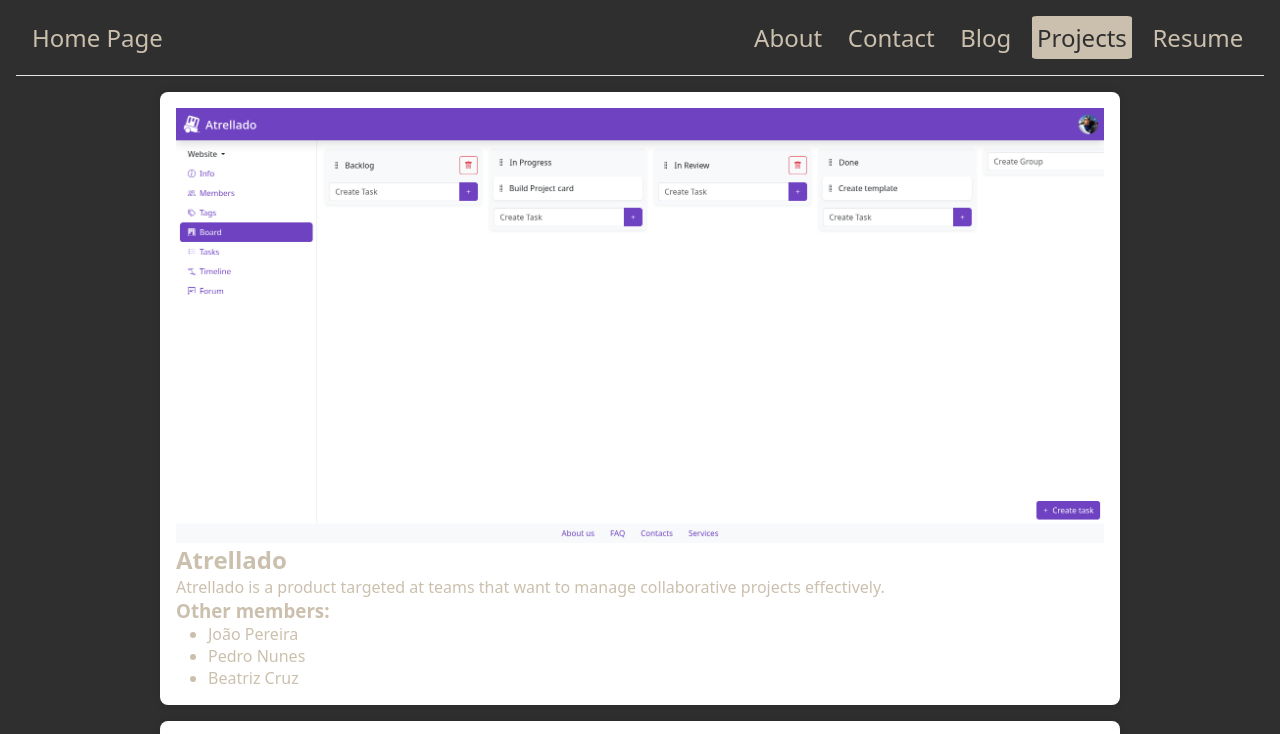
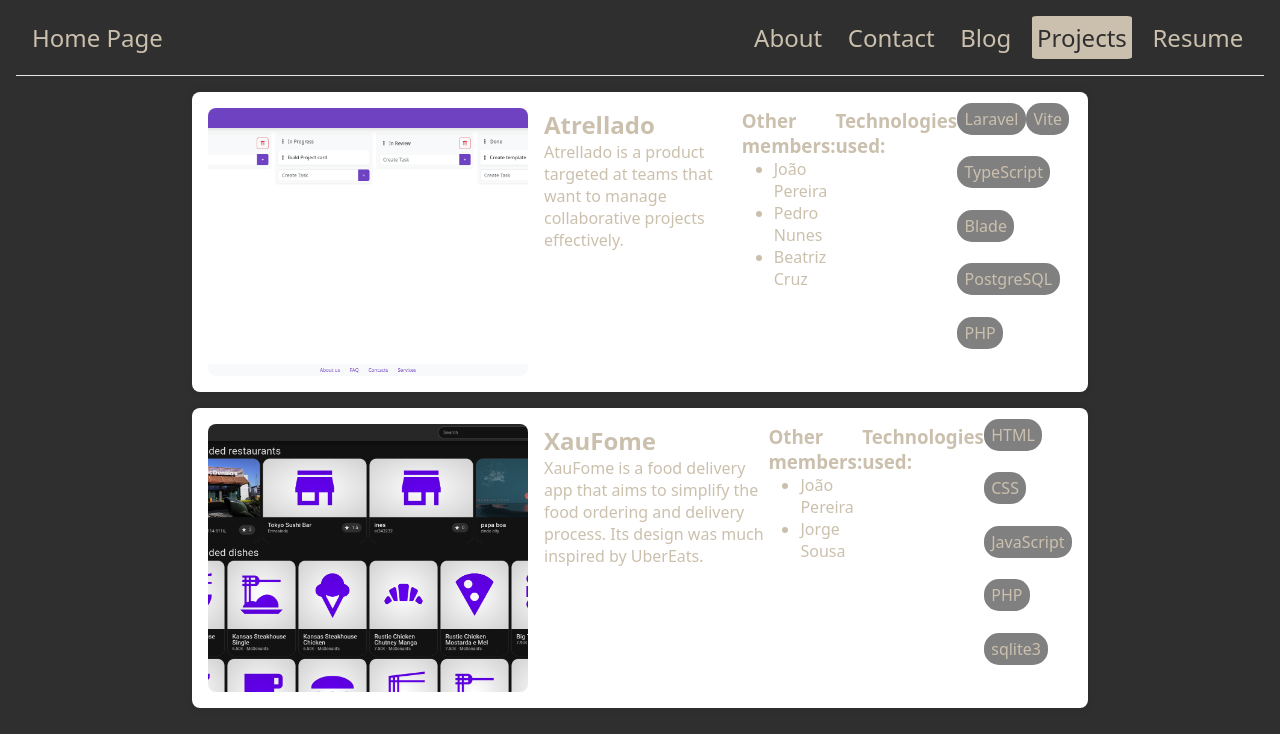
Before and after one commit to Naapperas/naapperas.github.io, an Astro site: page /projects in a window 1280 px wide. Shown: the top 734 px of the page. Built offline with nearby package versions, Linux system fonts and the light colour scheme; Astro itself is replaced by a stand-in of ours.

Commit message:
Added chip list

```diff
--- /dev/null
+++ b/src/components/Chip.astro
@@ -0,0 +1,17 @@
+---
+interface Props {
+    label: string;
+    color?: string;
+}
+
+const { label, color } = Astro.props;
+---
+
+<span style=`background-color: ${color ?? "gray"}`>{label}</span>
+<style>
+    span {
+        font-weight: 500;
+        padding: 5px 7.5px;
+        border-radius: 15px;
+    }
+</style>
--- /dev/null
+++ b/src/components/ChipList.astro
@@ -0,0 +1,32 @@
+---
+import Chip from "./Chip.astro";
+
+interface Props {
+    labels: string[];
+    caption?: string;
+}
+
+const { labels, caption } = Astro.props;
+---
+
+{caption ? <h3>{caption}</h3> : null}
+<ul class="chip-list">
+    {
+        labels.map((label) => (
+            <li>
+                <Chip label={label} />
+            </li>
+        ))
+    }
+</ul>
+
+<style>
+    .chip-list {
+        display: flex;
+        flex-direction: row;
+        flex-wrap: wrap;
+        list-style: none;
+        padding: 0;
+        margin: 0;
+    }
+</style>
--- a/src/components/Project.astro
+++ b/src/components/Project.astro
@@ -1,5 +1,7 @@
 ---
 import type { CollectionEntry } from "astro:content";
+
+import ChipList from "./ChipList.astro";
 
 interface Props {
     project: CollectionEntry<"project">["data"];
@@ -10,7 +12,11 @@ const { project } = Astro.props;
 
 <article class="project-card">
     <a href={project.upstreamLink}></a>
-    <img class="preview-image" src={project.previewImage} alt=`Preview image for ${project.name}`>
+    <img
+        class="preview-image"
+        src={project.previewImage}
+        alt=`Preview image for ${project.name}`
+    />
     <header>
         <h2>{project.name}</h2>
         <p>{project.description}</p>
@@ -29,6 +35,28 @@ const { project } = Astro.props;
             </section>
         ) : null
     }
+    {
+        project.techStack ? (
+            Array.isArray(project.techStack) ? (
+                <ChipList
+                    labels={project.techStack}
+                    caption="Technologies used:"
+                />
+            ) : (
+                <>
+                    <p>Technologies used:</p>
+                    <ChipList
+                        labels={project.techStack.backend}
+                        caption="BackEnd:"
+                    />
+                    <ChipList
+                        labels={project.techStack.frontend}
+                        caption="FrontEnd:"
+                    />
+                </>
+            )
+        ) : null
+    }
 </article>
 <style>
     :root {
@@ -38,16 +66,32 @@ const { project } = Astro.props;
 
     .project-card {
         display: flex;
-        flex-direction: column;
+        flex-direction: row;
         position: relative;
+
         justify-content: space-between;
+
         padding: 1rem;
-        max-width: 75%;
+        max-width: 70%;
+        min-height: 300px;
+
         margin: 1rem auto;
         border-radius: 0.5rem;
+
         background-color: var(--color-bg);
         box-shadow: 0 0 0.5rem var(--color-shadow);
+
         transition: box-shadow 0.2s ease-in-out;
+    }
+
+    .project-card img {
+        max-width: 20rem;
+        max-height: 30rem;
+        border-radius: 0.5rem;
+
+        object-fit: cover;
+        object-position: center;
+        margin-right: 1rem;
     }
 
     .project-card > a {
```
